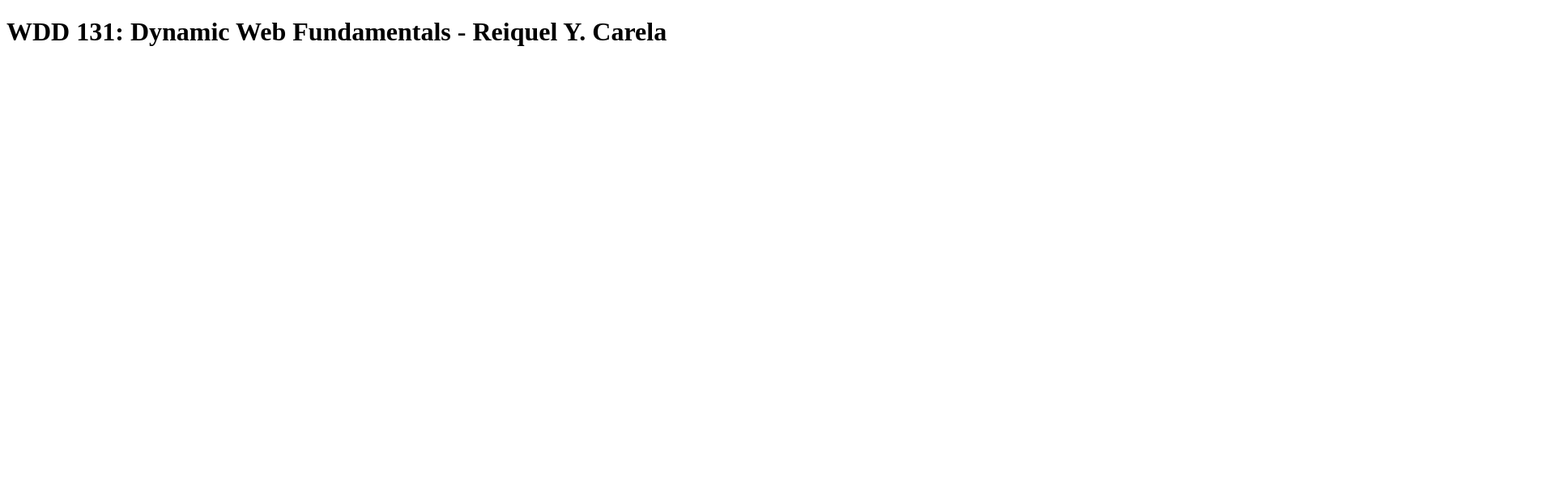
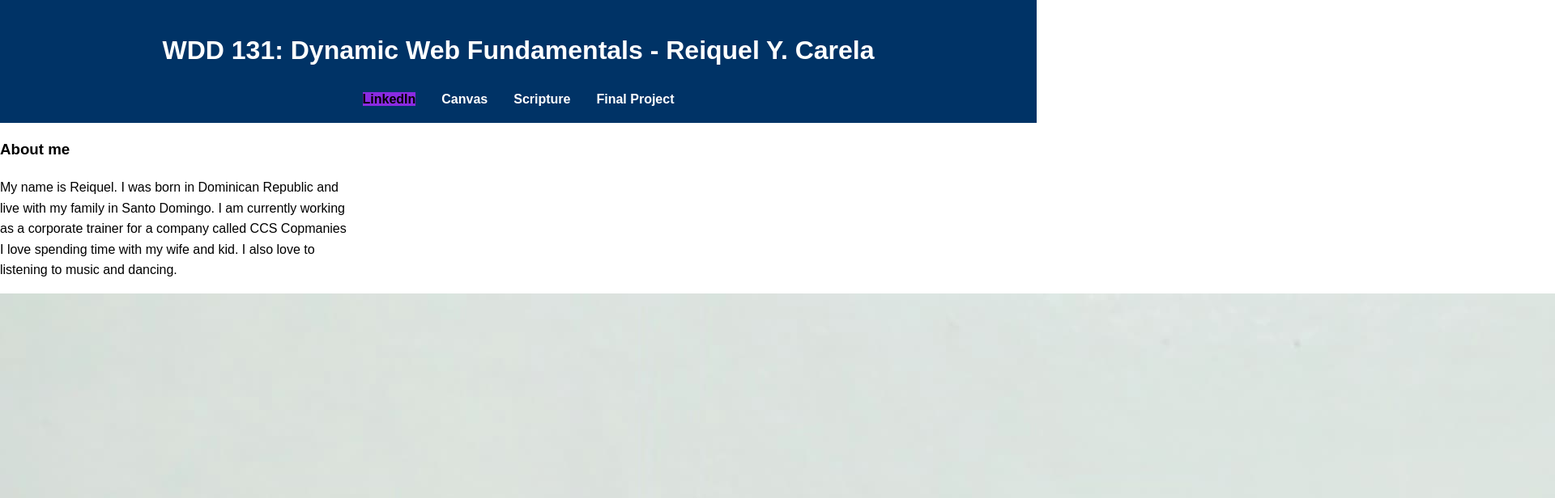
Before and after one commit to reiquel/wdd131, a plain HTML site: page index.html in a window 1280 px wide. Shown: the top 616 px of the page at 81% size, 1920 px wide, since content can reach past the window. Drawn offline with Linux system fonts and the light colour scheme.

Commit message:
New changes

```diff
--- a/index.html
+++ b/index.html
@@ -2,10 +2,54 @@
 <html lang="en">
 <head>
     <meta charset="UTF-8">
+    <meta http-equiv="X-UA-Compatible" content="IE=edge">
     <meta name="viewport" content="width=device-width, initial-scale=1.0">
-    <title>Document</title>
+    <meta name="description" content="Web portal where you will learn more about dynamic web fundamentals.">
+    <meta name="author" content="Reiquel Y. Carela">
+    <title>WDD 131: Dynamic Web Fundamentals - Reiquel Y. Carela</title>
+    <link rel="stylesheet" href="styles/base.css">
+    <script src="scripts/getdates.js" defer></script>
 </head>
 <body>
-    <h1>WDD 131: Dynamic Web Fundamentals - Reiquel Y. Carela</h1>
+    <header>
+        <h1>WDD 131: Dynamic Web Fundamentals - Reiquel Y. Carela</h1>
+        <nav>
+            <ul id="first-nav">
+                <li class="active"><a href="www.linkedin.com/in/reiquel-carela-497682121" target="_blank">LinkedIn</a></li>
+                <li> <a href="https://byupw.instructure.com/" target="_blank">Canvas</a></li>
+                <li><a href="https://www.churchofjesuschrist.org/study/scriptures/bofm/alma/37?lang=eng" target="_blank">Scripture</a></li>
+                <li><a href="#" target="_blank">Final Project</a></li>
+            </ul>
+        </nav>
+    </header>
+    <main>
+        <section class="card">
+            <h3>About me</h3>
+            <p>My name is Reiquel. I was born in Dominican Republic and <br>
+               live with my family in Santo Domingo. I am currently working <br>
+               as a corporate trainer for a company called CCS Copmanies <br>
+               I love spending time with my wife and kid. I also love to <br>
+               listening to music and dancing.
+            </p>
+            <img src="images/Pic.jpeg" alt="My Picture">
+
+            <h3>Santo Domingo, Dominican Republic</h3>
+            <hr>
+                <p>The Dominican Republic is the Caribbean's most visited destination, known for <br>
+                    stunning beaches, mountains, and rich culture. Santo Domingo, its capital, is <br>
+                    home to the first cathedral and university in the Americas. The country is the <br>
+                    birthplace of merengue and bachata, iconic musical styles loved worldwide. It <br>
+                    features incredible natural contrasts, from Pico Duarte, the Caribbean's highest <br>
+                    peak, to Lake Enriquillo, its lowest point.
+                 </p>
+                 <img src="images/flag.jpg" alt="Dominican Republi flag">
+                 <p>Official flag of Do. Rep.</p>
+        </section>
+        <section class="card">
+
+        </section>
+    </main>
+    <footer></footer>
+
 </body>
 </html>
--- /dev/null
+++ b/styles/base.css
@@ -0,0 +1,44 @@
+body{
+    font-family: 'Arial', sans-serif;
+    line-height: 1.6;
+    margin: 0;
+    padding: 0;
+}
+
+
+header {
+    background-color: #003366;
+    color: white;
+    padding: 1rem;
+    text-align: center;
+}
+
+
+nav ul {
+    display: flex;
+    justify-content: center;
+    list-style: none;
+    padding: 0;
+    margin: 0;
+}
+
+nav ul li {
+    margin: 0 1rem;
+}
+
+nav ul li a {
+    color: white;
+    text-decoration: none;
+    font-weight: bold;
+}
+
+nav ul li.active a {
+    background-color: blueviolet;
+    color: black;
+
+}
+
+nav ul li a:hover {
+    text-decoration: underline;
+
+}
--- /dev/null
+++ b/week01/layout.css
@@ -0,0 +1,70 @@
+
+@import url(https://fonts.googleapis.com/css?family=Open+Sans);
+
+body{
+    background-color: #333b3c;
+    margin: 0px;
+    padding:40px 0px;
+}
+/** header styles **/
+header {
+  color: #FFFFFF;
+}
+
+header h1 {
+  margin: 0;
+  padding: 20px;
+}
+.navigation {
+  display: flex;
+  flex-wrap: wrap;
+  align-items: center;
+}
+
+.navigation li{
+ flex:  1 1 auto;
+}
+nav ul {
+  list-style-type: none;
+  margin: 0;
+  padding: 0;
+ background-color: black;
+}
+
+
+nav ul li a {
+  display: block;
+  color: white;
+  text-align: center;
+  padding: 14px 16px;
+  text-decoration: none;
+}
+
+nav a:hover{
+  font-weight: 800;
+  text-decoration: underline;
+  text-decoration-color: aqua;
+}
+
+main {
+  display: grid;
+  grid-template-columns: 70% 30%;
+  grid-template-rows: 1fr;
+  font-family: Arial, Helvetica, sans-serif;
+}
+
+main  p {
+  margin-left: 20px;
+}
+.main {
+  background-color: gray;
+  height: 80vh;
+}
+.aside {
+  background-color: white;
+}
+
+footer {
+  text-align: center;
+  color: #FFFFFF;
+}
```
Also changed, not shown: week01/basic-layout.html (added, +36 -0 lines), images/Pic.jpeg (added), images/flag.jpg (added), scripts/getdates.js (added).
